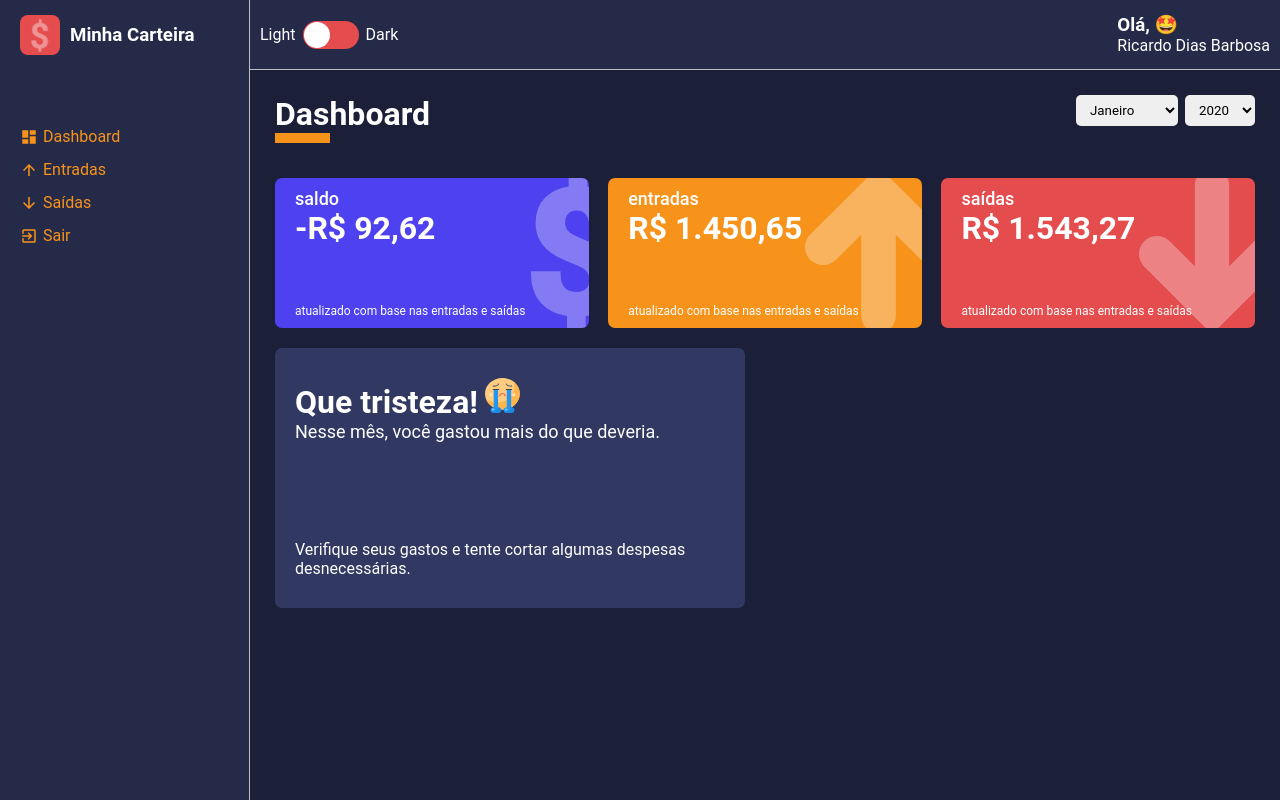
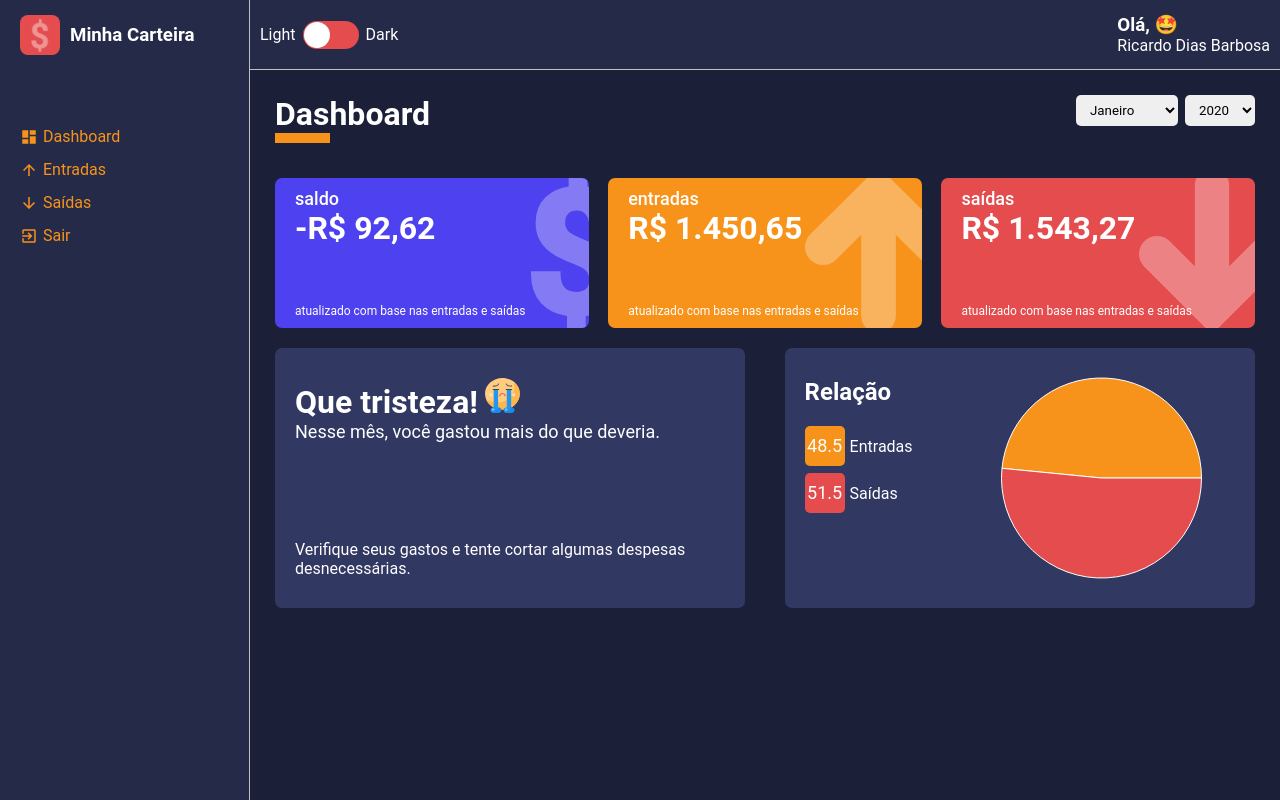
Before and after one commit to ricardodiasdev/minha-carteira, a React (Create React App) app: page /dashboard in a window 1280 px wide. Built offline with nearby package versions, Linux system fonts and the light colour scheme; the HTML template or start-up script is replaced by a standard one.

Commit message:
Gráfico de Pizza

```diff
--- a/package.json
+++ b/package.json
@@ -11,6 +11,7 @@
     "@types/react": "^18.0.27",
     "@types/react-dom": "^18.0.10",
     "@types/react-router-dom": "^5.3.3",
+    "@types/recharts": "^1.8.24",
     "@types/styled-components": "^5.1.26",
     "react": "^18.2.0",
     "react-countup": "^6.4.0",
@@ -19,6 +20,7 @@
     "react-router-dom": "^6.7.0",
     "react-scripts": "5.0.1",
     "react-switch": "^7.0.0",
+    "recharts": "^2.3.2",
     "styled-components": "^5.3.6",
     "uuid": "^9.0.0",
     "web-vitals": "^2.1.4"
--- /dev/null
+++ b/src/components/PieChartBox/index.tsx
@@ -0,0 +1,54 @@
+import React from 'react'
+import {PieChart, Pie, Cell, ResponsiveContainer} from 'recharts'
+import {
+    Container,
+    SideLeft,
+    LegendContainer,
+    Legend,
+    SideRight
+} from './styled'
+
+interface IPieChartBoxProps {
+    data: {
+        name: string;
+        value: number;
+        percent: number;
+        color: string;
+    }[]
+}
+
+const PieChartBox: React.FC<IPieChartBoxProps> =  ({data}) => (
+    <Container>
+        <SideLeft>
+            <h2>Relação</h2>
+            <LegendContainer>
+                {
+                    data.map(item => (
+                        <Legend key={item.name} color={item.color}>
+                            <div>{item.percent}</div>
+                            <span>{item.name}</span>
+                        </Legend>
+                    ))
+                }
+
+            </LegendContainer>
+        </SideLeft>
+        <SideRight>
+            <ResponsiveContainer >
+                <PieChart >
+                    <Pie dataKey="value" data={data}>
+                        {
+                            data.map(item => (
+                                <Cell key={item.name} fill={item.color} />
+                            ))
+                        }
+                    </Pie>
+                </PieChart>
+            </ResponsiveContainer>
+        </SideRight>
+
+    </Container>
+  )
+
+
+export default PieChartBox
--- /dev/null
+++ b/src/components/PieChartBox/styled.ts
@@ -0,0 +1,76 @@
+import styled from "styled-components";
+
+interface ILegendProps {
+    color: string;
+}
+
+export const Container = styled.div`
+    width: 48%;
+    height: 260px;
+
+    margin: 10px 0;
+
+    background-color: ${props => props.theme.colors.tertiary} ;
+
+
+    border-radius: 7px;
+
+    display: flex;
+
+`
+
+export const SideLeft = styled.div`
+    padding: 30px 20px;
+    >h2{
+        margin-bottom: 20px;
+    }
+`
+export const LegendContainer = styled.ul`
+    list-style: none;
+
+    height: 175px;
+    padding-right: 15px;
+    overflow-y: scroll;
+
+    ::-webkit-scrollbar{
+    width: 10px;
+    }
+
+    ::-webkit-scrollbar-thumb{
+        background-color: ${props => props.theme.colors.secundary};
+        border-radius: 10px;
+    }
+
+    ::-webkit-scrollbar-track{
+        background-color: ${props => props.theme.colors.tertiary};
+    }
+
+`
+export const Legend = styled.li<ILegendProps>`
+    display: flex;
+    align-items: center;
+
+    margin-bottom: 7px;
+
+
+    >div{
+        background-color: ${props => props.color};
+        width: 40px;
+        height: 40px;
+        border-radius: 5px;
+        font-size: 18px;
+        line-height: 40px;
+        text-align: center;
+
+    }
+
+    >span{
+        margin-left: 5px;
+    }
+`
+export const SideRight = styled.main`
+
+    display: flex;
+    flex: 1;
+    justify-content: center;
+`
--- a/src/pages/Dashboard/index.tsx
+++ b/src/pages/Dashboard/index.tsx
@@ -1,25 +1,28 @@
-import React, { useMemo, useState } from 'react'
+import React, { useMemo, useState } from "react";
 
-import SelectInput from '../../components/SelectInput'
-import ContentHeader from '../../components/ContentHeader'
-import WalletBox from '../../components/WalletBox'
-import MessageBox from '../../components/Messagebox'
+import SelectInput from "../../components/SelectInput";
+import ContentHeader from "../../components/ContentHeader";
+import WalletBox from "../../components/WalletBox";
+import MessageBox from "../../components/Messagebox";
+import PieChartBox from "../../components/PieChartBox";
 
-import expenses from '../../repositories/expenses'
-import gains from '../../repositories/gains'
-import listOfMonths from '../../utils/months'
+import expenses from "../../repositories/expenses";
+import gains from "../../repositories/gains";
+import listOfMonths from "../../utils/months";
 
-import happy from '../../assets/happy.svg'
-import sad from '../../assets/sad.svg'
-import grinning from '../../assets/grinning.svg'
+import happy from "../../assets/happy.svg";
+import sad from "../../assets/sad.svg";
+import grinning from "../../assets/grinning.svg";
 
-
-import { Container, Content } from './styles'
+import { Container, Content } from "./styles";
 
 const Dashboard: React.FC = () => {
-
-  const [monthSelected, setMonthSelected] = useState<number>(new Date().getMonth() + 1);
-  const [yearSelected, setYearSelected] = useState<number>(new Date().getFullYear());
+  const [monthSelected, setMonthSelected] = useState<number>(
+    new Date().getMonth() + 1
+  );
+  const [yearSelected, setYearSelected] = useState<number>(
+    new Date().getFullYear()
+  );
 
   const years = useMemo(() => {
     let uniqueYears: number[] = [];
@@ -52,79 +55,98 @@
   }, []);
 
   const totalExpenses = useMemo(() => {
+    let total: number = 0;
 
-    let  total: number = 0;
-
-    expenses.forEach(item => {
+    expenses.forEach((item) => {
       const date = new Date(item.date);
       const year = date.getFullYear();
       const month = date.getMonth() + 1;
 
-      if(month === monthSelected && year === yearSelected) {
+      if (month === monthSelected && year === yearSelected) {
         try {
-          total += Number(item.amount)
+          total += Number(item.amount);
         } catch (error) {
-          throw new Error('Invalid amount. Amount must be number.')
+          throw new Error("Invalid amount. Amount must be number.");
         }
       }
-    })
-    return total
-  },[monthSelected, yearSelected])
+    });
+    return total;
+  }, [monthSelected, yearSelected]);
 
   const totalGains = useMemo(() => {
+    let total: number = 0;
 
-    let  total: number = 0;
-
-    gains.forEach(item => {
+    gains.forEach((item) => {
       const date = new Date(item.date);
       const year = date.getFullYear();
       const month = date.getMonth() + 1;
 
-      if(month === monthSelected && year === yearSelected) {
+      if (month === monthSelected && year === yearSelected) {
         try {
-          total += Number(item.amount)
+          total += Number(item.amount);
         } catch (error) {
-          throw new Error('Invalid amount. Amount must be number.')
+          throw new Error("Invalid amount. Amount must be number.");
         }
       }
-    })
-    return total
-  },[monthSelected, yearSelected])
+    });
+    return total;
+  }, [monthSelected, yearSelected]);
 
   const totalBalance = useMemo(() => {
-    return totalGains - totalExpenses
-  }, [totalExpenses, totalGains ])
+    return totalGains - totalExpenses;
+  }, [totalExpenses, totalGains]);
 
   const message = useMemo(() => {
-    if(totalBalance < 0) {
+    if (totalBalance < 0) {
       return {
-      title: 'Que tristeza!',
-        description: 'Nesse mês, você gastou mais do que deveria.',
-        footerText: 'Verifique seus gastos e tente cortar algumas despesas desnecessárias.',
-        icon: sad
+        title: "Que tristeza!",
+        description: "Nesse mês, você gastou mais do que deveria.",
+        footerText:
+          "Verifique seus gastos e tente cortar algumas despesas desnecessárias.",
+        icon: sad,
+      };
+    } else if (totalBalance === 0) {
+      return {
+        title: "Ufaa!",
+        description: "Nesse mês, você gastou exatamente o que ganhou.",
+        footerText:
+          "No próximo mês tente cortar algumas despesas desnecessárias.",
+        icon: grinning,
+      };
+    } else {
+      return {
+        title: "Muito bem!",
+        description: "Sua carteira está positiva!",
+        footerText: "Continue assim. Considere investir o seu saldo.",
+        icon: happy,
+      };
     }
+  }, [totalBalance]);
+
+  const relationExpensesVersusGains = useMemo(() => {
+    const total: number = totalGains + totalExpenses;
+    const percentGains = (totalGains / total) * 100;
+    const percentExpenses = (totalExpenses / total) * 100;
+    const data = [
+      {
+        name: "Entradas",
+        value: totalGains,
+        percent: Number(percentGains.toFixed(1)),
+        color: "#F7931B",
+      },
+      {
+        name: "Saídas",
+        value: totalExpenses,
+        percent: Number(percentExpenses.toFixed(1)),
+        color: "#E44C4E",
       }
-    else if(totalBalance === 0) {
-      return {
-        title: 'Ufaa!',
-        description: 'Nesse mês, você gastou exatamente o que ganhou.',
-        footerText: 'No próximo mês tente cortar algumas despesas desnecessárias.',
-        icon: grinning
-      }
-    }
-    else {
-      return {
-        title: 'Muito bem!',
-        description: 'Sua carteira está positiva!',
-        footerText: 'Continue assim. Considere investir o seu saldo.',
-        icon: happy
-      }
-    }
-  },[totalBalance])
+    ];
+    return data;
+  }, [totalGains, totalExpenses]);
 
   return (
     <Container>
-        <ContentHeader title='Dashboard' lineColor='#F7931B'>
+      <ContentHeader title="Dashboard" lineColor="#F7931B">
         <SelectInput
           options={months}
           onChange={(e) => setMonthSelected(Number(e.target.value))}
@@ -138,35 +160,36 @@
       </ContentHeader>
       <Content>
         <WalletBox
-            color='#4E41F0'
-            title='saldo'
+          color="#4E41F0"
+          title="saldo"
           amount={totalBalance}
-            footerlabel = "atualizado com base nas entradas e saídas"
-            icon='dolar'
+          footerlabel="atualizado com base nas entradas e saídas"
+          icon="dolar"
         />
         <WalletBox
-            color='#F7931B'
-            title='entradas'
+          color="#F7931B"
+          title="entradas"
           amount={totalGains}
-            footerlabel = "atualizado com base nas entradas e saídas"
-            icon='arrowUp'
+          footerlabel="atualizado com base nas entradas e saídas"
+          icon="arrowUp"
         />
         <WalletBox
-            color='#E44C4E'
-            title='saídas'
+          color="#E44C4E"
+          title="saídas"
           amount={totalExpenses}
-            footerlabel = "atualizado com base nas entradas e saídas"
-            icon='arrowDown'
+          footerlabel="atualizado com base nas entradas e saídas"
+          icon="arrowDown"
         />
         <MessageBox
-            title= {message.title}
-            description= {message.description}
-            footerText= {message.footerText}
-            icon= {message.icon}
+          title={message.title}
+          description={message.description}
+          footerText={message.footerText}
+          icon={message.icon}
         />
+        <PieChartBox data={relationExpensesVersusGains} />
       </Content>
     </Container>
-  )
-}
+  );
+};
 
-export default Dashboard
+export default Dashboard;
```
Also changed, not shown: 1 other file (tests, documents, lock files or other folders). Lines whose indentation alone changed are shown as unchanged.
